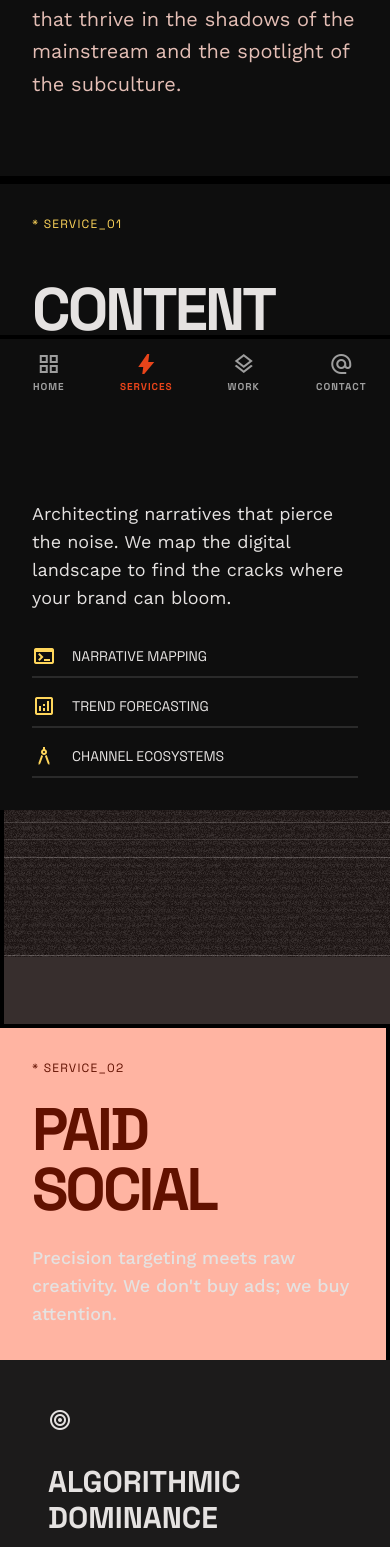
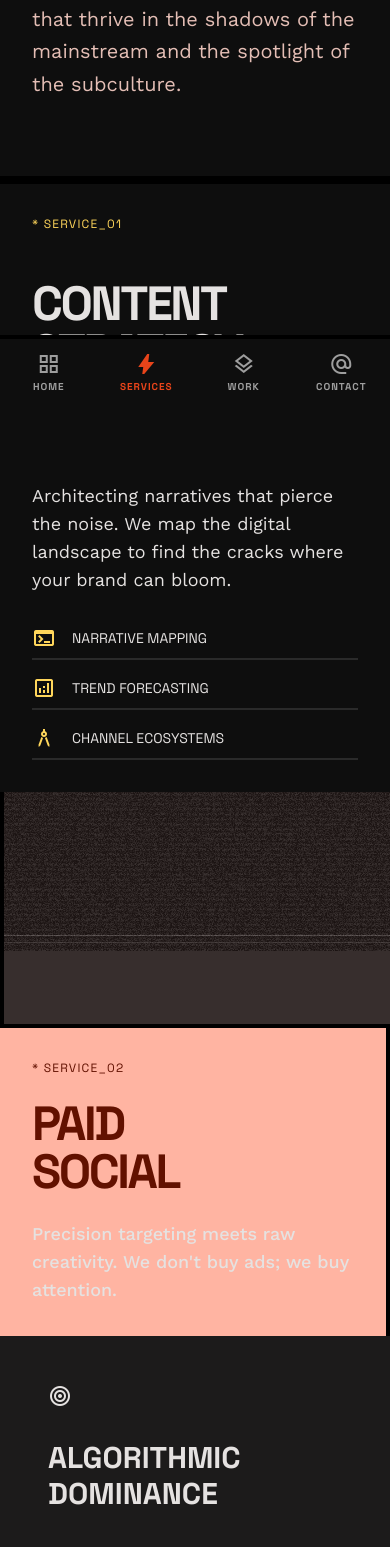
Before and after one commit to atharvgit2005/NYX, a Next.js app: page /services in a window 390 px wide. Shown: the part 437-1984 px from the top of the page. Built offline with nearby package versions, Linux system fonts and the light colour scheme; a web font is replaced by a local one.

Commit message:
fix: responsive typography scaling on Contact and Services pages to prevent container overflow on mobile

```diff
--- a/src/app/contact/components/ContactForm.tsx
+++ b/src/app/contact/components/ContactForm.tsx
@@ -80,7 +80,7 @@ export function ContactForm() {
                 </div>
             </div>
             <div className="form-element pt-4 opacity-0">
-                <button className="glitch-btn w-full md:w-auto bg-[#E8441A] text-white px-12 py-6 font-headline font-black text-2xl uppercase tracking-tighter border-4 border-black transition-all duration-150 active:scale-95 shadow-[8px_8px_0px_0px_rgba(0,0,0,1)]" id="submit-btn" type="submit">
+                <button className="glitch-btn w-full md:w-auto bg-[#E8441A] text-white px-2 md:px-12 py-4 md:py-6 font-headline font-black text-[1.05rem] md:text-2xl uppercase tracking-tighter border-4 border-black transition-all duration-150 active:scale-95 shadow-[4px_4px_0px_0px_rgba(0,0,0,1)] md:shadow-[8px_8px_0px_0px_rgba(0,0,0,1)] whitespace-nowrap overflow-hidden text-ellipsis" id="submit-btn" type="submit">
                     INITIALIZE_TRANSFER →
                 </button>
             </div>
--- a/src/app/contact/page.tsx
+++ b/src/app/contact/page.tsx
@@ -69,11 +69,11 @@ export default function AdContactPage() {
                         <div className="border-4 border-black p-8 bg-surface-container-high relative overflow-hidden" id="intel-container">
                             <div className="form-border-draw"></div>
                             <div className="absolute top-0 right-0 p-2 text-secondary text-2xl font-bold">+</div>
-                            <h2 className="text-3xl font-black mb-8 tracking-tighter uppercase font-headline text-primary">CONTACT_INTEL</h2>
+                            <h2 className="text-3xl md:text-5xl font-black mb-8 tracking-tighter uppercase font-headline text-primary break-words">CONTACT_INTEL</h2>
                             <div className="space-y-8">
                                 <div>
                                     <p className="text-xs font-headline uppercase tracking-widest text-secondary mb-2 scramble-text" data-original="* DIRECT_LINE">* DIRECT_LINE</p>
-                                    <a className="text-2xl md:text-3xl font-bold tracking-tighter hover:text-secondary transition-colors duration-75 block" href="mailto:nyx.studios.ai@gmail.com">
+                                    <a className="text-[1.15rem] md:text-3xl font-bold tracking-tighter hover:text-secondary transition-colors duration-75 block break-all" href="mailto:nyx.studios.ai@gmail.com">
                                         nyx.studios.ai@gmail.com
                                     </a>
                                 </div>
@@ -110,7 +110,7 @@ export default function AdContactPage() {
                     {/* Form Column (7/12) */}
                     <div className="lg:col-span-7 bg-white p-8 md:p-12 border-4 border-black shadow-[16px_16px_0px_0px_rgba(232,68,26,1)] relative" id="manifesto-form-container">
                         <div className="form-border-draw"></div>
-                        <h2 className="form-element text-4xl font-black mb-12 tracking-tighter uppercase font-headline text-black opacity-0">TRANSMIT_MANIFESTO</h2>
+                        <h2 className="form-element text-3xl md:text-4xl font-black mb-12 tracking-tighter uppercase font-headline text-black opacity-0 break-words">TRANSMIT_MANIFESTO</h2>
                         <ContactForm />
                     </div>
                 </div>
--- a/src/app/services/page.tsx
+++ b/src/app/services/page.tsx
@@ -64,7 +64,7 @@ export default function AdServicesPage() {
                 <div className="md:col-span-7 p-8 md:p-16 flex flex-col justify-between bg-surface-container-lowest">
                     <div>
                         <span className="font-label text-xs uppercase tracking-widest text-secondary mb-12 block animate-reveal">* SERVICE_01</span>
-                        <h2 className="font-headline text-6xl md:text-8xl font-black tracking-tighter uppercase mb-8 leading-none reveal-ink js-ink-reveal">CONTENT<br/>STRATEGY</h2>
+                        <h2 className="font-headline text-5xl md:text-8xl font-black tracking-tighter uppercase mb-8 leading-none reveal-ink js-ink-reveal break-words">CONTENT<br/>STRATEGY</h2>
                     </div>
                     <div className="max-w-md animate-reveal">
                         <p className="font-body text-lg mb-8">Architecting narratives that pierce the noise. We map the digital landscape to find the cracks where your brand can bloom.</p>
@@ -92,7 +92,7 @@ export default function AdServicesPage() {
                 <div className="grid grid-cols-1 md:grid-cols-12">
                     <div className="md:col-span-5 p-8 md:p-16 border-r-4 border-ink-black flex flex-col justify-center bg-primary js-card">
                         <span className="font-label text-xs uppercase tracking-widest text-on-primary mb-6 block">* SERVICE_02</span>
-                        <h2 className="font-headline text-6xl md:text-7xl font-black tracking-tighter uppercase text-on-primary leading-none mb-6 reveal-ink js-ink-reveal">PAID<br/>SOCIAL</h2>
+                        <h2 className="font-headline text-5xl md:text-7xl font-black tracking-tighter uppercase text-on-primary leading-none mb-6 reveal-ink js-ink-reveal break-words">PAID<br/>SOCIAL</h2>
                         <p className="text-on-primary-container font-medium text-lg">Precision targeting meets raw creativity. We don't buy ads; we buy attention.</p>
                     </div>
                     <div className="md:col-span-7 grid grid-cols-1 md:grid-cols-2">
@@ -116,7 +116,7 @@ export default function AdServicesPage() {
                 <div className="max-w-7xl mx-auto grid grid-cols-1 md:grid-cols-12 gap-12 items-end">
                     <div className="md:col-span-8">
                         <span className="font-label text-xs uppercase tracking-widest text-ink-black mb-8 block font-black animate-reveal">* SERVICE_03 / THE AESTHETIC ENGINE</span>
-                        <h2 className="font-headline text-7xl md:text-9xl font-black tracking-tighter uppercase text-ink-black leading-[0.8] mb-0 reveal-ink js-ink-reveal">CREATIVE<br/>PRODUCTION</h2>
+                        <h2 className="font-headline text-5xl md:text-9xl font-black tracking-tighter uppercase text-ink-black leading-[0.8] mb-0 reveal-ink js-ink-reveal break-words hyphens-auto" lang="en">CREATIVE<br/>PRODUCTION</h2>
                     </div>
                     <div className="md:col-span-4 pb-4 animate-reveal">
                         <p className="text-ink-black font-body text-xl font-bold uppercase tracking-tight leading-tight">
@@ -150,7 +150,7 @@ export default function AdServicesPage() {
                 <div className="p-8 md:p-20 flex flex-col justify-between border-b-4 md:border-b-0 md:border-r-4 border-ink-black js-card">
                     <div className="mb-20">
                         <span className="font-label text-xs uppercase tracking-widest text-[#76dc83] mb-6 block animate-reveal">* SERVICE_04</span>
-                        <h2 className="font-headline text-6xl md:text-7xl font-black tracking-tighter uppercase leading-none reveal-ink js-ink-reveal">BRAND<br/>GROWTH</h2>
+                        <h2 className="font-headline text-5xl md:text-7xl font-black tracking-tighter uppercase leading-none reveal-ink js-ink-reveal break-words">BRAND<br/>GROWTH</h2>
                     </div>
                     <p className="font-body text-lg leading-relaxed opacity-80 animate-reveal">
                         Scaling is an art form. We provide the operational backbone and strategic foresight to move your brand from "niche favorite" to "cultural staple" without losing the edge that made you famous.
```
